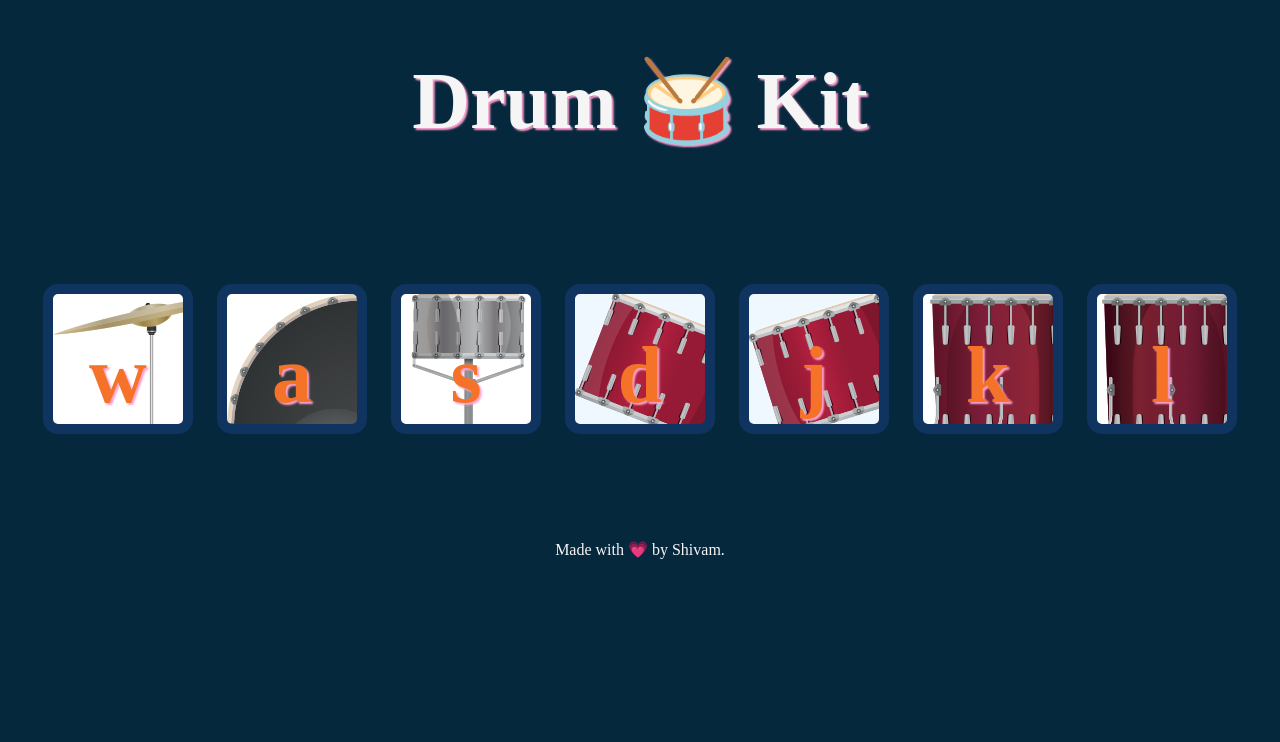
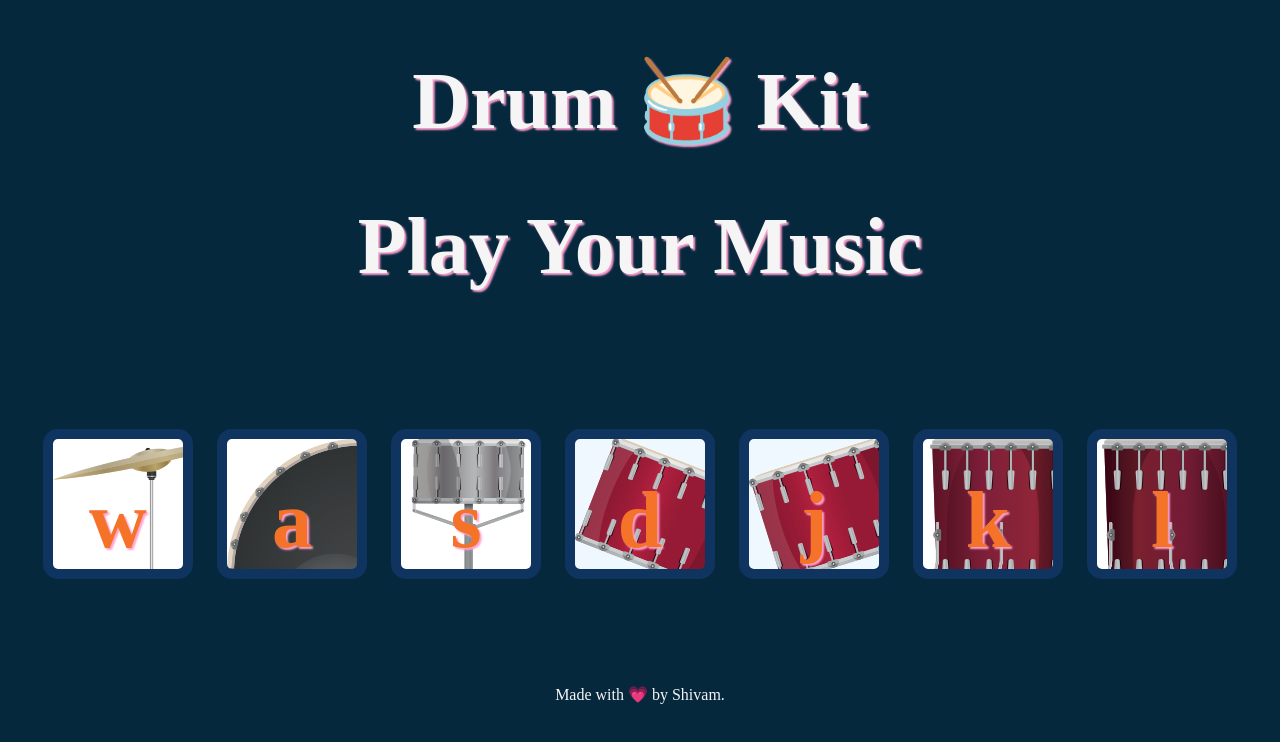
Before and after one commit to shivam0005/DrumKit, a plain HTML site: page index.html in a window 1280 px wide. Drawn offline with Linux system fonts and the light colour scheme.

Commit message:
changes index.html file

```diff
--- a/index.html
+++ b/index.html
@@ -9,6 +9,7 @@
 </head>
 <body>
     <h1>Drum 🥁 Kit</h1>
+    <h1>Play Your Music</h1>
     <div class="set">
         <button class="w drum">w</button>
         <button class="a drum">a</button>
```
